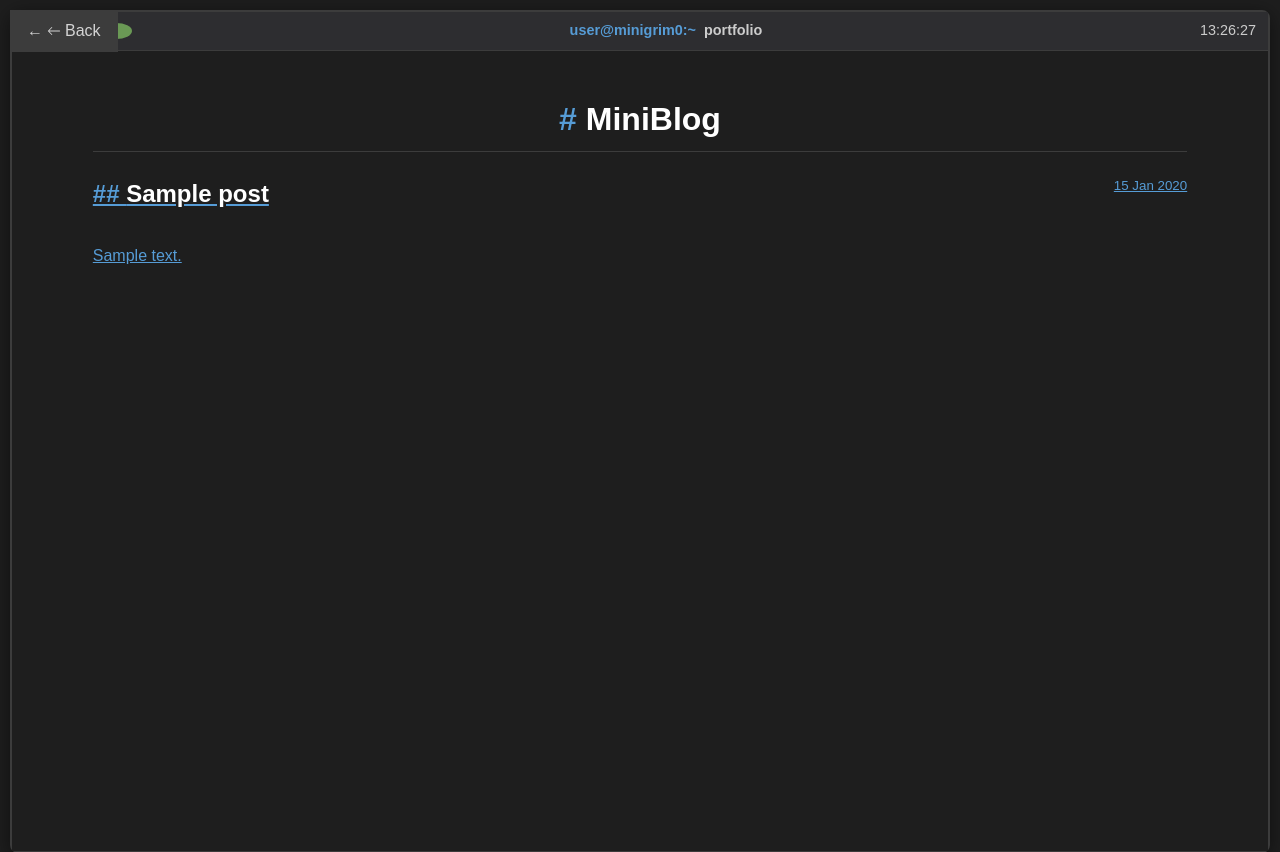
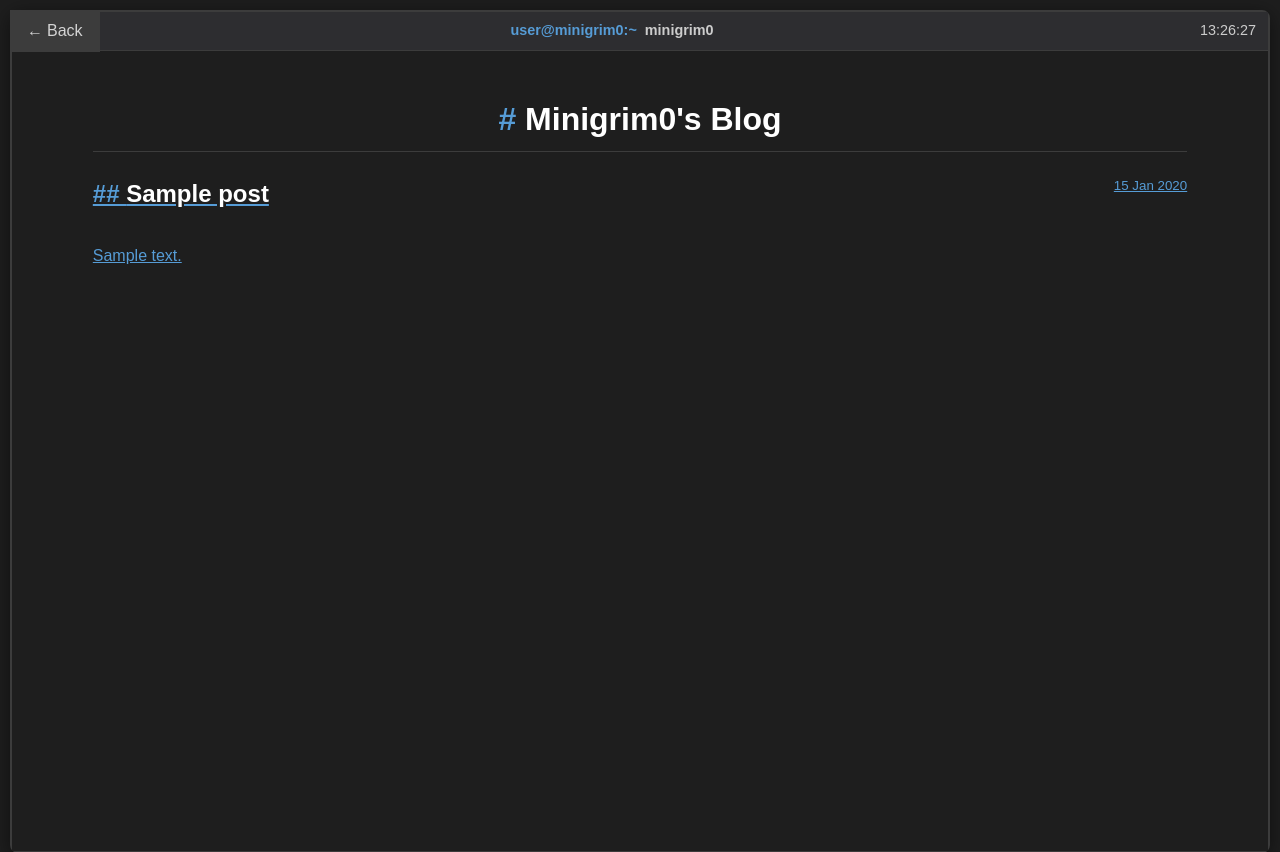
Before and after one commit to Minigrim0/Minigrim0, a Django app: template minigrim0/templates/blog/posts/list.html in a window 1280 px wide. Shown: the top 852 px of the page. Run offline with Django 4.2, Linux system fonts and the light colour scheme; the template is opened without the code that fills it: most values are stand-ins (such as "Sample title", 1, 10 or a date in 2020); some libraries are stand-ins or nearby versions; some web fonts are replaced.

Commit message:
chore: apply remaining template and styling updates
- Update CSS compilation with latest SASS changes
- Refine template layouts and structure
- Update gitignore with additional patterns
- Minor template cleanups and optimizations

```diff
--- a/minigrim0/assets/css/base.css
+++ b/minigrim0/assets/css/base.css
@@ -370,3 +370,5 @@ footer {
   padding: 0 1.5rem;
   font-size: 0.9em;
 }
+
+/*# sourceMappingURL=base.css.map */
--- a/minigrim0/assets/css/blog.css
+++ b/minigrim0/assets/css/blog.css
@@ -365,3 +365,5 @@
   color: #1e1e1e;
   border-color: #569cd6;
 }
+
+/*# sourceMappingURL=blog.css.map */
--- a/minigrim0/assets/css/cv.css
+++ b/minigrim0/assets/css/cv.css
@@ -330,3 +330,5 @@
   background: #4f4f4f;
   border-color: #007acc;
 }
+
+/*# sourceMappingURL=cv.css.map */
--- a/minigrim0/assets/css/project.css
+++ b/minigrim0/assets/css/project.css
@@ -394,3 +394,5 @@
     flex-direction: column;
   }
 }
+
+/*# sourceMappingURL=project.css.map */
--- a/minigrim0/templates/blog/posts/list.html
+++ b/minigrim0/templates/blog/posts/list.html
@@ -17,7 +17,7 @@
         {% url 'index' as back_link %}
         {% include "widgets/back_link.html" with back_url=back_link %}
 
-        <h1 class="text-muted text-center">MiniBlog</h1>
+        <h1 class="text-muted text-center">Minigrim0's Blog</h1>
 
         <div class="list-view">
             {% for post in object_list %}
--- a/minigrim0/templates/layouts/app.html
+++ b/minigrim0/templates/layouts/app.html
@@ -17,11 +17,8 @@
         <div class="terminal-window">
             <div class="terminal-titlebar">
                 <div class="terminal-buttons">
-                    <button class="btn close"></button>
-                    <button class="btn minimize"></button>
-                    <button class="btn maximize"></button>
                 </div>
-                <div class="terminal-title">{% block terminal_title %}portfolio{% endblock %}</div>
+                <div class="terminal-title">{% block terminal_title %}minigrim0{% endblock %}</div>
                 <div class="terminal-info">
                     <span class="mono">{% now "H:i:s" %}</span>
                 </div>
--- a/minigrim0/templates/minigrim0/cv.html
+++ b/minigrim0/templates/minigrim0/cv.html
@@ -7,7 +7,7 @@
     <link rel="stylesheet" href="{% static 'css/cv.css' %}" />
 {% endblock %}
 
-{% block terminal_title %}cv{% endblock %}
+{% block terminal_title %}/home/CV{% endblock %}
 
 {% block content %}
 <div class="container">
@@ -119,7 +119,6 @@
         <div class="download-section">
             <div class="download-links">
                 <a href="{% url 'cv_pdf' %}" target="_blank">Download PDF</a>
-                <a href="{% static 'tex/cv.tex' %}" target="_blank">Download LaTeX</a>
             </div>
         </div>
     </div>
--- a/minigrim0/templates/minigrim0/projects.html
+++ b/minigrim0/templates/minigrim0/projects.html
@@ -2,6 +2,8 @@
 
 {% load static %}
 {% load markdown %}
+
+{% block terminal_title %}/home/projects{% endblock %}
 
 {% block extra_head %}
     <link rel="stylesheet" href="{% static 'css/project.css' %}" />
--- a/minigrim0/templates/widgets/back_link.html
+++ b/minigrim0/templates/widgets/back_link.html
@@ -1,8 +1,5 @@
 <div class="back-link">
     <a href="{{ back_url }}">
-        <svg xmlns="http://www.w3.org/2000/svg" width="16" height="16" fill="currentColor" viewBox="0 0 16 16">
-            <path fill-rule="evenodd" d="M15 8a.5.5 0 0 0-.5-.5H2.707l3.147-3.146a.5.5 0 1 0-.708-.708l-4 4a.5.5 0 0 0 0 .708l4 4a.5.5 0 0 0 .708-.708L2.707 8.5H14.5A.5.5 0 0 0 15 8z"/>
-        </svg>
         Back
     </a>
 </div>
```
Also changed, not shown: 3 other files. Lines whose indentation alone changed are shown as unchanged.
